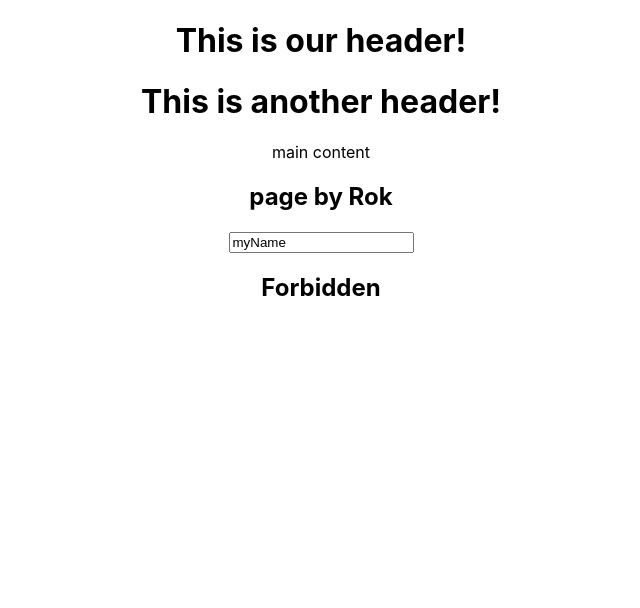
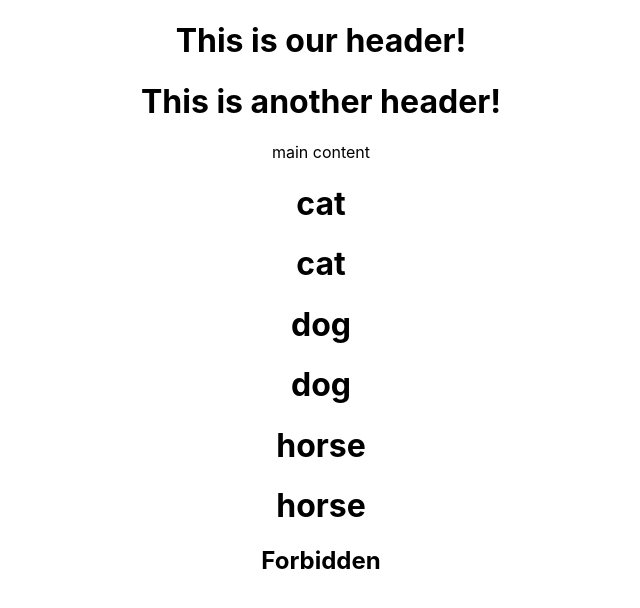
Before and after one commit to roksprogar/django-rest-framework-api-react-web-react-native-app-movie-rater, a React (Create React App) app in the folder first-app/: page / in a window 1280 px wide. Shown: the top 608 px of the page, without its empty margins (319-959 px from the left). Built offline with nearby package versions, Linux system fonts and the light colour scheme.

Commit message:
add a loop

```diff
--- a/first-app/src/components/footer.js
+++ b/first-app/src/components/footer.js
@@ -17,28 +17,19 @@
     }
 
     render() {
+
+        const animals = ['cat', 'dog', 'horse']
+
         return (
             <>
-                { this.state.isLogin ? (
-                    <>
-                        <h2 onClick={this.props.createAlert}>
-                            {this.props.trademark}
-                        </h2>
-                        <input
-                            value={this.state.name}
-                            onChange={this.changed} type='text'
-                        />
-                    </>
-                ) : (
-                    <>
-                        <h2>You can't see this content</h2>
-                        <h2>You must log in</h2>
-                        <input
-                            value={this.state.name}
-                            onChange={this.changed} type='text'
-                        />
-                    </>
-                )}
+                {animals.map(animal => {
+                    return (
+                        <div key={animal}>
+                            <h1>{animal}</h1>
+                            <h1>{animal}</h1>
+                        </div>
+                    )
+                })}
             </>
         )
     }
```
